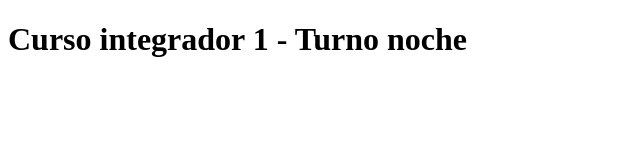
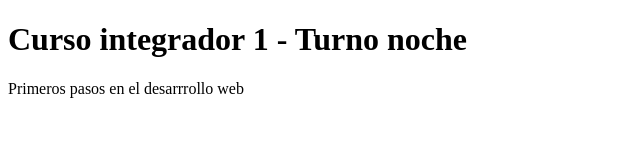
Before and after one commit to lab73-peru/repo-4, a plain HTML site: page index.html in a window 1280 px wide. Shown: the whole page, without its empty margins (0-640 px from the left). Drawn offline with Linux system fonts and the light colour scheme.

Commit message:
fdonayre: Definiciones iniciales de la web de inicio del aplicativo

```diff
--- a/index.html
+++ b/index.html
@@ -7,5 +7,8 @@
 </head>
 <body>
     <h1>Curso integrador 1 - Turno noche</h1>
+    <div class="container">
+        <div class="mensaje1">Primeros pasos en el desarrrollo web</div>
+    </div>
 </body>
 </html>
```
